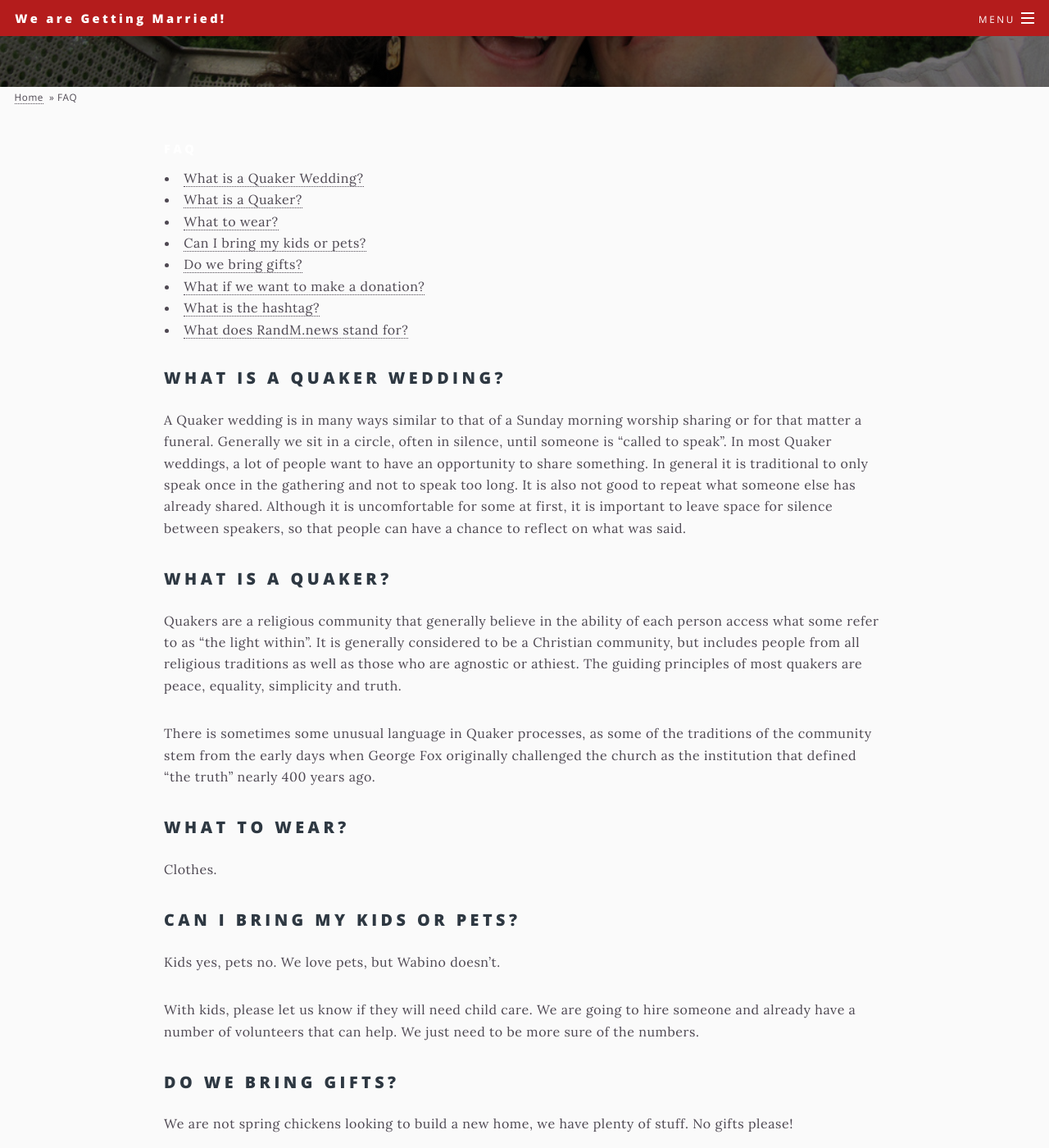
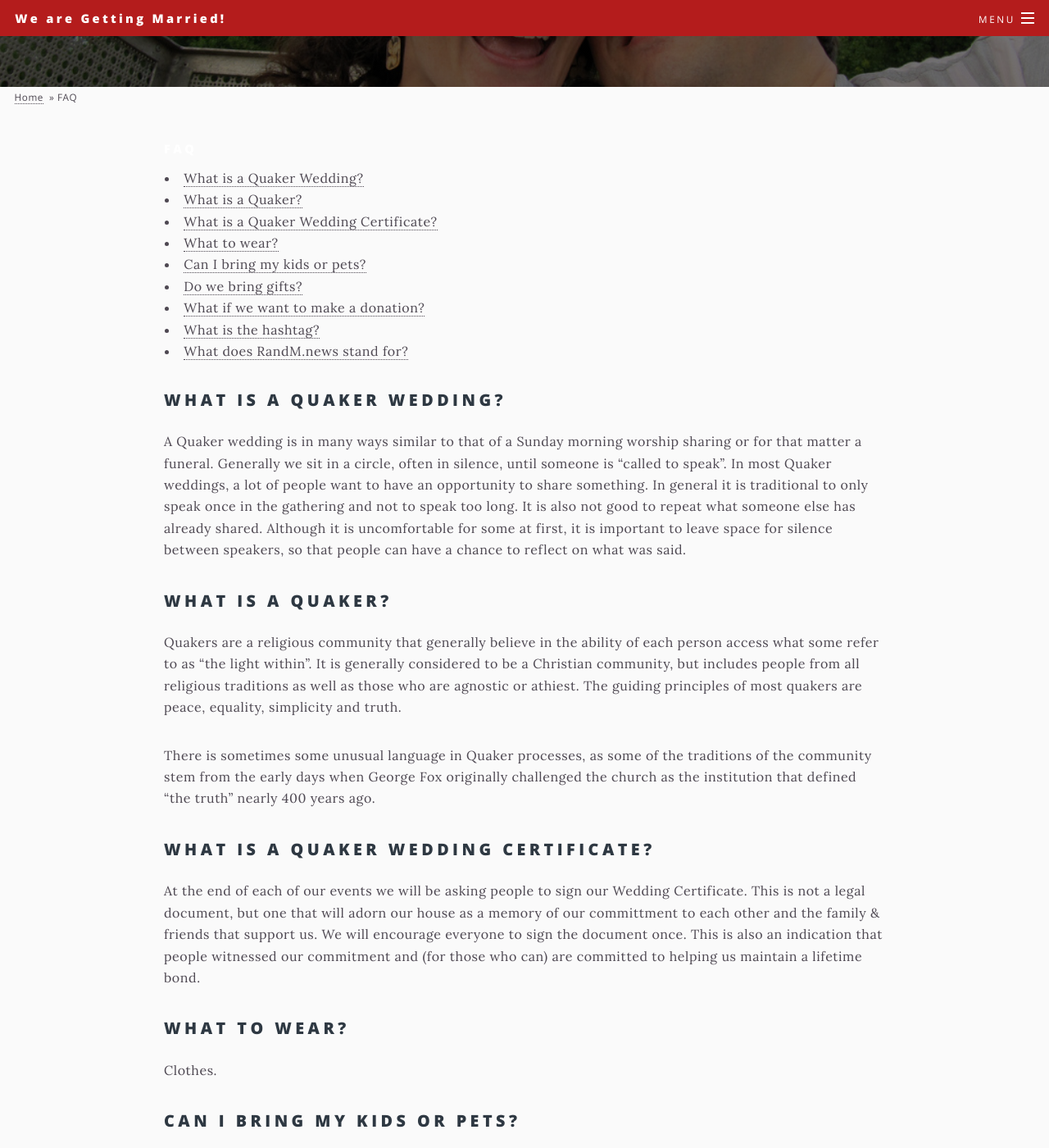
Before and after one commit to mgifford/gifsack-or-wolford, a Jekyll site: the page built from _pages/faq.md, in a window 1280 px wide and 1400 px high, scrolled down 226 px. Shown: the whole window at 82% size. Built offline with Jekyll 4.4.1, drawn with Linux system fonts in a browser that asks for light colours.

Commit message:
note on the wedding committment.

```diff
--- a/_pages/faq.md
+++ b/_pages/faq.md
@@ -14,6 +14,7 @@ layout: page
 
 - [What is a Quaker Wedding?](#what-is-a-quaker-wedding)
 - [What is a Quaker?](#what-is-a-quaker)
+- [What is a Quaker Wedding Certificate?](#what-is-a-quaker-wedding-certificate)
 - [What to wear?](#what-to-wear)
 - [Can I bring my kids or pets?](#can-i-bring-my-kids-or-pets)
 - [Do we bring gifts?](#do-we-bring-gifts)
@@ -30,6 +31,10 @@ A Quaker wedding is in many ways similar to that of a Sunday morning worship sha
 Quakers are a religious community that generally believe in the ability of each person access what some refer to as "the light within". It is generally considered to be a Christian community, but includes people from all religious traditions as well as those who are agnostic or athiest. The guiding principles of most quakers are peace, equality, simplicity and truth.
 
 There is sometimes some unusual language in Quaker processes, as some of the traditions of the community stem from the early days when George Fox originally challenged the church as the institution that defined "the truth" nearly 400 years ago.
+
+## What is a Quaker Wedding Certificate?
+
+At the end of each of our events we will be asking people to sign our Wedding Certificate. This is not a legal document, but one that will adorn our house as a memory of our committment to each other and the family & friends that support us. We will encourage everyone to sign the document once. This is also an indication that people witnessed our commitment and (for those who can) are committed to helping us maintain a lifetime bond.
 
 ## What to wear?
 
```
